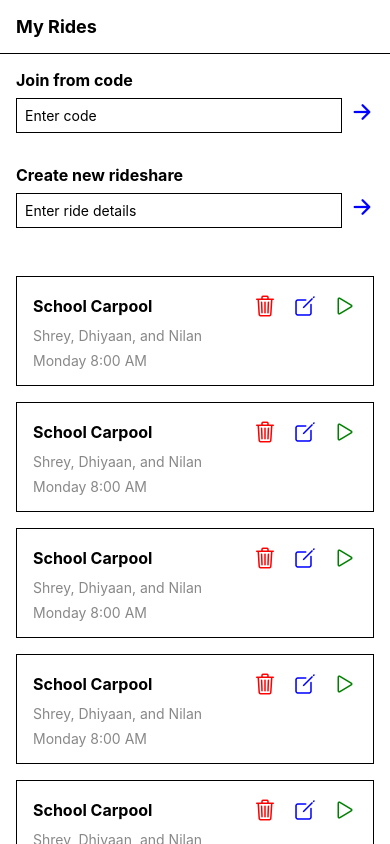
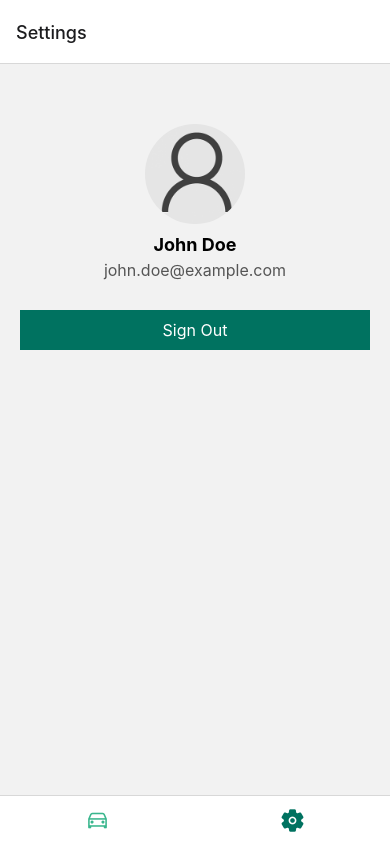
Before and after one commit to shreybirmiwal/ride-share-3, a React Native app: screen /Settings in a window 390 px wide. Built offline with nearby package versions, Linux system fonts and the light colour scheme.

Commit message:
Settings UI + bottom tab navigator

```diff
--- a/App.js
+++ b/App.js
@@ -3,8 +3,10 @@ import Auth_nav from './navigation/Auth_nav';
 import App_nav from './navigation/App_nav';
 import { getAuth, onAuthStateChanged } from "firebase/auth";
 import MyRideShares from './screens/MyRideShares';
+import { NavigationContainer } from '@react-navigation/native';
+
 const App = () => {
-  // const [user, setUser] = useState(null);
+  const [user, setUser] = useState(1);
   // const auth = getAuth();
 
   // useEffect(() => {
@@ -15,15 +17,10 @@ const App = () => {
   //   return unsubscribe;
   // }, []);
 
-  // return (
-  //   <>
-  //     {user ? <App_nav /> : <Auth_nav />}
-  //   </>
-  // );
-
   return(
-    <MyRideShares/>
-
+    <NavigationContainer>
+       {user ? <App_nav /> : <Auth_nav />}
+    </NavigationContainer>
   );
 };
 
--- /dev/null
+++ b/components/MyRideShare_Header.js
@@ -0,0 +1,35 @@
+import React from 'react';
+import { View, Text, TextInput, ScrollView, TouchableOpacity } from 'react-native';
+import { Ionicons } from '@expo/vector-icons';
+
+export default function MyRideShare_Header() {
+
+    return(
+        <View>
+            {/* <View style={{ flexDirection: 'row', justifyContent: 'space-between', padding: 16, borderBottomWidth: 1 }}>
+                <Text style={{ fontSize: 18, fontWeight: 'bold' }}>My Rides</Text>
+            </View> */}
+
+            <View style={{ marginBottom: 16, padding: 16 }}>
+            <Text style={{ fontSize: 16, fontWeight: 'bold' }}>Join from code</Text>
+                <View style={{ flexDirection: 'row', justifyContent: 'space-between', alignItems: 'center' }}>
+                <TextInput style={{ borderWidth: 1, padding: 8, marginTop: 8, flex: 1 }} placeholder="Enter code" />
+                <TouchableOpacity style={{ marginLeft: 8 }}>
+                    <Ionicons name="arrow-forward-outline" size={24} color="blue" />
+                </TouchableOpacity>
+                </View>
+            </View>
+
+            <View style={{ marginBottom: 16, padding: 16, paddingTop: 0 }}>
+                <Text style={{ fontSize: 16, fontWeight: 'bold' }}>Create new rideshare</Text>
+                <View style={{ flexDirection: 'row', justifyContent: 'space-between', alignItems: 'center' }}>
+                <TextInput style={{ borderWidth: 1, padding: 8, marginTop: 8, flex: 1 }} placeholder="Enter ride details" />
+                <TouchableOpacity style={{ marginLeft: 8 }}>
+                    <Ionicons name="arrow-forward-outline" size={24} color="blue" />
+                </TouchableOpacity>
+                </View>
+            </View>
+        </View>
+    )
+
+}
--- a/navigation/App_nav.js
+++ b/navigation/App_nav.js
@@ -1,38 +1,35 @@
-import { NavigationContainer } from '@react-navigation/native';
-import { createNativeStackNavigator } from "@react-navigation/native-stack"
-import { Login, Signup, Welcome } from "../screens";
+import React from 'react';
+import { createBottomTabNavigator } from '@react-navigation/bottom-tabs';
+import { Ionicons } from '@expo/vector-icons'; // Make sure to import Ionicons from '@expo/vector-icons'
+import COLORS from '../constants/colors';
+import MyRideShares from '../screens/MyRideShares';
+import Settings from '../screens/Settings';
 
-const Stack = createNativeStackNavigator();
+const Tab = createBottomTabNavigator();
 
 export default function App_nav() {
+  return (
+    <Tab.Navigator
+      screenOptions={({ route }) => ({
+        tabBarIcon: ({ focused, color, size }) => {
+          let iconName;
 
-  return (
-    <NavigationContainer>
-      <Stack.Navigator
-        initialRouteName='Welcome'
-      >
-        <Stack.Screen
-          name="Welcome"
-          component={Welcome}
-          options={{
-            headerShown: false
-          }}
-        />
-        <Stack.Screen
-          name="Login"
-          component={Login}
-          options={{
-            headerShown: false
-          }}
-        />
-        <Stack.Screen
-          name="Signup"
-          component={Signup}
-          options={{
-            headerShown: false
-          }}
-        />
-      </Stack.Navigator>
-    </NavigationContainer>
+          if (route.name === 'MyRideShares') {
+            iconName = focused ? 'car' : 'car-outline';
+          } else if (route.name === 'Settings') {
+            iconName = focused ? 'settings' : 'settings-outline';
+          }
+          return <Ionicons name={iconName} size={size} color={color} />;
+        },
+      })}
+      tabBarOptions={{
+        showLabel: false,
+        activeTintColor: COLORS.primary,
+        inactiveTintColor: COLORS.secondary,
+      }}
+    >
+      <Tab.Screen name="MyRideShares" component={MyRideShares} />
+      <Tab.Screen name="Settings" component={Settings} />
+    </Tab.Navigator>
   );
 }
--- a/navigation/Auth_nav.js
+++ b/navigation/Auth_nav.js
@@ -7,7 +7,7 @@ const Stack = createNativeStackNavigator();
 export default function Auth_nav() {
 
   return (
-    <NavigationContainer>
+    <>
       <Stack.Navigator
         initialRouteName='Welcome'
       >
@@ -33,6 +33,6 @@ export default function Auth_nav() {
           }}
         />
       </Stack.Navigator>
-    </NavigationContainer>
+    </>
   );
 }
--- a/package.json
+++ b/package.json
@@ -11,6 +11,7 @@
   "dependencies": {
     "@expo/webpack-config": "^18.0.1",
     "@react-native-firebase/auth": "^18.8.0",
+    "@react-navigation/bottom-tabs": "^6.5.12",
     "@react-navigation/native": "^6.1.6",
     "@react-navigation/native-stack": "^6.9.12",
     "expo": "~48.0.15",
@@ -23,6 +24,7 @@
     "react-native": "0.71.7",
     "react-native-safe-area-context": "4.5.0",
     "react-native-screens": "~3.20.0",
+    "react-native-vector-icons": "^10.0.3",
     "react-native-web": "~0.18.10"
   },
   "devDependencies": {
--- a/screens/MyRideShares.js
+++ b/screens/MyRideShares.js
@@ -1,34 +1,15 @@
 import React from 'react';
 import { View, Text, TextInput, ScrollView, TouchableOpacity } from 'react-native';
 import { Ionicons } from '@expo/vector-icons';
+
 import RideCard from '../components/RideCard';
+import MyRideShare_Header from '../components/MyRideShare_Header';
 
 export default function MyRideShares() {
   return (
     <View style={{ flex: 1 }}>
-      <View style={{ flexDirection: 'row', justifyContent: 'space-between', padding: 16, borderBottomWidth: 1 }}>
-        <Text style={{ fontSize: 18, fontWeight: 'bold' }}>My Rides</Text>
-      </View>
 
-      <View style={{ marginBottom: 16, padding: 16 }}>
-      <Text style={{ fontSize: 16, fontWeight: 'bold' }}>Join from code</Text>
-        <View style={{ flexDirection: 'row', justifyContent: 'space-between', alignItems: 'center' }}>
-          <TextInput style={{ borderWidth: 1, padding: 8, marginTop: 8, flex: 1 }} placeholder="Enter code" />
-          <TouchableOpacity style={{ marginLeft: 8 }}>
-            <Ionicons name="arrow-forward-outline" size={24} color="blue" />
-          </TouchableOpacity>
-        </View>
-      </View>
-
-      <View style={{ marginBottom: 16, padding: 16, paddingTop: 0 }}>
-        <Text style={{ fontSize: 16, fontWeight: 'bold' }}>Create new rideshare</Text>
-        <View style={{ flexDirection: 'row', justifyContent: 'space-between', alignItems: 'center' }}>
-          <TextInput style={{ borderWidth: 1, padding: 8, marginTop: 8, flex: 1 }} placeholder="Enter ride details" />
-          <TouchableOpacity style={{ marginLeft: 8 }}>
-            <Ionicons name="arrow-forward-outline" size={24} color="blue" />
-          </TouchableOpacity>
-        </View>
-      </View>
+      <MyRideShare_Header/>
 
       <ScrollView style={{ padding: 16 }}>
         <RideCard Name={"School Carpool"} People={"Shrey, Dhiyaan, and Nilan"} Time={"Monday 8:00 AM"} />
--- /dev/null
+++ b/screens/Settings.js
@@ -0,0 +1,84 @@
+import React, { useState } from 'react';
+import { View, Text, Image, TouchableOpacity, Alert, StyleSheet } from 'react-native';
+import COLORS from '../constants/colors';
+
+const Settings = () => {
+  const [profilePicture, setProfilePicture] = useState(require('../assets/default-pfp.jpg')); // You should replace this with the actual path or URL of the default profile picture
+  const [userName, setUserName] = useState('John Doe');
+  const [userEmail, setUserEmail] = useState('john.doe@example.com');
+
+  const handleEditProfilePic = () => {
+    Alert.alert('Edit Profile Picture', 'Feature not implemented yet.');
+  };
+
+  const handleSignOut = () => {
+    Alert.alert('Sign Out', 'Are you sure you want to sign out?', [
+      { text: 'Cancel', style: 'cancel' },
+      { text: 'Sign Out', onPress: () => console.log('User signed out.') },
+    ]);
+  };
+
+  const handleDeleteAccount = () => {
+    Alert.alert('Delete Account', 'Are you sure you want to delete your account?', [
+      { text: 'Cancel', style: 'cancel' },
+      { text: 'Delete', onPress: () => console.log('User account deleted.') },
+    ]);
+  };
+
+  return (
+    <View style={styles.container}>
+      <View style={styles.profileContainer}>
+        <TouchableOpacity onPress={handleEditProfilePic}>
+          <Image source={profilePicture} style={styles.profilePicture} />
+        </TouchableOpacity>
+        <Text style={styles.userName}>{userName}</Text>
+        <Text style={styles.userEmail}>{userEmail}</Text>
+      </View>
+
+
+    <TouchableOpacity style={styles.button} onPress={handleSignOut}>
+        <Text style={styles.buttonText}>Sign Out</Text>
+    </TouchableOpacity>
+
+    </View>
+  );
+};
+
+const styles = StyleSheet.create({
+  container: {
+    flex: 1,
+    padding: 20,
+  },
+  profileContainer: {
+    alignItems: 'center',
+    marginBottom: 20,
+  },
+  profilePicture: {
+    width: 100,
+    height: 100,
+    borderRadius: 50,
+    marginBottom: 10,
+    marginTop: 40,
+  },
+  userName: {
+    fontSize: 18,
+    fontWeight: 'bold',
+    marginBottom: 5,
+  },
+  userEmail: {
+    fontSize: 16,
+    color: '#555',
+  },
+  button: {
+    backgroundColor: COLORS.primary,
+    padding: 10,
+    marginVertical: 10,
+  },
+  buttonText: {
+    color: '#fff',
+    fontSize: 16,
+    textAlign: 'center',
+  },
+});
+
+export default Settings;
```
Also changed, not shown: assets/default-pfp.jpg (added), 1 other file (tests, documents, lock files or other folders).
